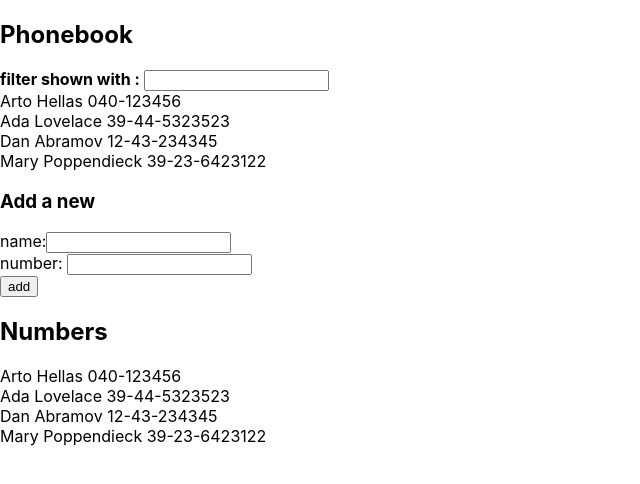
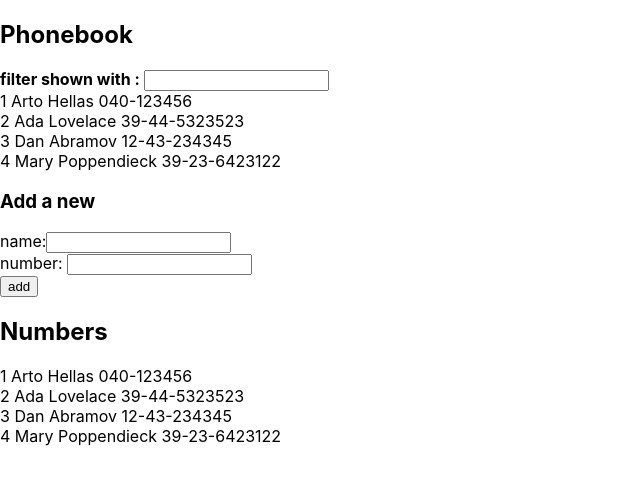
Before and after one commit to pradeep7G/FSO-submissions, a React (Create React App) app in the folder part-2/: page / in a window 1280 px wide. Shown: the top 484 px of the page, without its empty margins (0-640 px from the left). Built offline with nearby package versions, Linux system fonts and the light colour scheme; data requests are answered from the project's data file.

Commit message:
completed ex-2.11 Interacting with fake db

```diff
--- /dev/null
+++ b/part-2/db.json
@@ -0,0 +1,24 @@
+{
+  "persons":[
+    {
+      "name": "Arto Hellas",
+      "number": "040-123456",
+      "id": 1
+    },
+    {
+      "name": "Ada Lovelace",
+      "number": "39-44-5323523",
+      "id": 2
+    },
+    {
+      "name": "Dan Abramov",
+      "number": "12-43-234345",
+      "id": 3
+    },
+    {
+      "name": "Mary Poppendieck",
+      "number": "39-23-6423122",
+      "id": 4
+    }
+  ]
+}
--- a/part-2/package.json
+++ b/part-2/package.json
@@ -6,6 +6,7 @@
     "@testing-library/jest-dom": "^5.13.0",
     "@testing-library/react": "^11.2.7",
     "@testing-library/user-event": "^12.8.3",
+    "axios": "^0.21.1",
     "react": "^17.0.2",
     "react-dom": "^17.0.2",
     "react-scripts": "4.0.3",
@@ -15,7 +16,8 @@
     "start": "react-scripts start",
     "build": "react-scripts build",
     "test": "react-scripts test",
-    "eject": "react-scripts eject"
+    "eject": "react-scripts eject",
+    "server": "json-server -p3001 --watch db.json"
   },
   "eslintConfig": {
     "extends": [
--- a/part-2/src/App.js
+++ b/part-2/src/App.js
@@ -1,8 +1,8 @@
-import React,{useState} from 'react';
-
-const DisplayPerson=({name,number})=>{
+import React,{useState,useEffect} from 'react';
+import axios from 'axios';
+const DisplayPerson=({person})=>{
   return (
-     <div>{name}  {number}</div>
+     <div>{person.id} {person.name}  {person.number}</div>
   )
 }
 
@@ -28,7 +28,7 @@ const PersonForm=({addPerson,handleOnChange,newNumber,handleNumberInfo,newName})
 const Persons=({person})=>{
     return (
       <div>
-        {person.map((personn)=> <DisplayPerson key={personn.name} name={personn.name} number={personn.number} />)}
+        {person.map((personn)=> <DisplayPerson key={personn.id} person={personn} />)}
       </div>
     )
 }
@@ -44,26 +44,28 @@ const Search=({search,person})=>{
 
   return (
     <div>
-    {ar.map((p)=><div key={p.name}>{p.name} {p.number}</div>)}
+    {ar.map((p)=> <DisplayPerson key={p.id} person={p} /> )}
     </div>
   )
 }
 
 const App=()=>{
-  const [person,setPerson]=useState([
-    { name: 'Arto Hellas', number: '040-123456' },
-    { name: 'Ada Lovelace', number: '39-44-5323523' },
-    { name: 'Dan Abramov', number: '12-43-234345' },
-    { name: 'Mary Poppendieck', number: '39-23-6423122' }
-  ])
-
+  const [person,setPerson]=useState([]);
   const [newName,setNewName]=useState('');
   const [newNumber,setNewNumber]=useState('');
   const [search,setSearch]=useState('');
 
+  useEffect(()=>{
+    // console.log('effect');
+    axios.get('http://localhost:3001/persons').then((response)=>{
+      // console.log(response);
+      setPerson(response.data);
+    })
+  },[]);
+
   const addPerson=(event)=>{
     event.preventDefault();
-    const newObj={name:newName,number:newNumber};
+    const newObj={name:newName,number:newNumber,id:person.length+1};
      let found=person.find(element => element.name === newName);
        if(found && found.name===newName)
        {
@@ -104,7 +106,6 @@ const App=()=>{
     <div>
       <h2>Phonebook</h2>
       <Filter search={search} handleSearch={handleSearch} person={person} />
-
       <h3>Add a new </h3>
       <PersonForm
       addPerson={addPerson}
```
Also changed, not shown: 1 other file (tests, documents, lock files or other folders).
